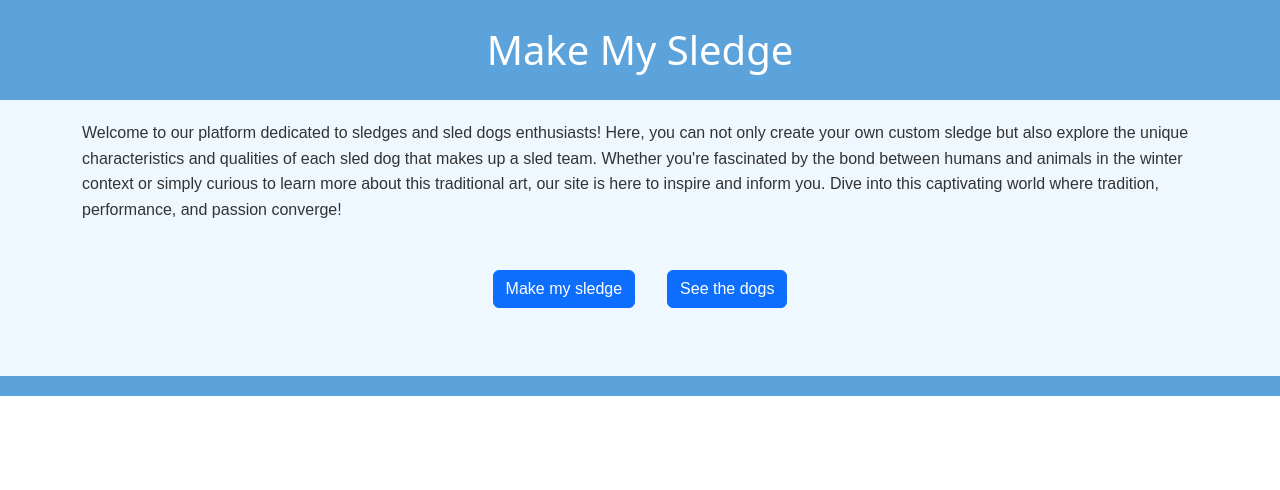
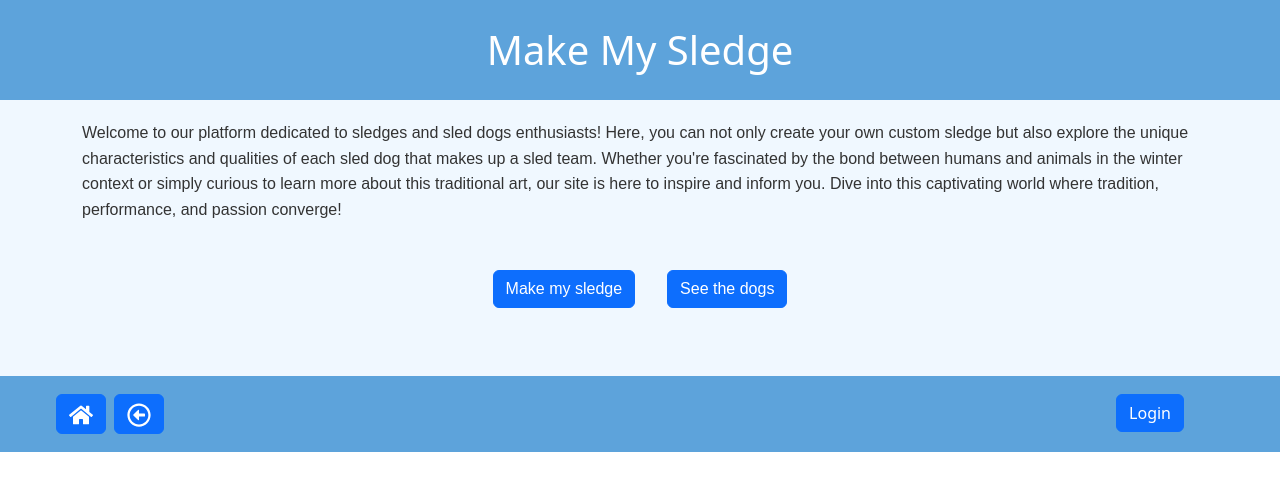
Before and after one commit to Hipp01/make_my_sledge_app, a React (Vite) app: page / in a window 1280 px wide. Shown: the top 490 px of the page. Built offline with nearby package versions, Linux system fonts and the light colour scheme.

Commit message:
footer on home

```diff
--- a/src/Home.jsx
+++ b/src/Home.jsx
@@ -5,7 +5,6 @@ export default function Home() {
             <div className="text-center my-5">
                 <a href={`make_sledge`} className="btn btn-primary mx-3">Make my sledge</a>
                 <a href={`dogs`} className="btn btn-primary mx-3">See the dogs</a>
-
             </div>
         </div>
 
--- a/src/components/Layout.jsx
+++ b/src/components/Layout.jsx
@@ -34,8 +34,6 @@ const Layout = () => {
         </Routes>
       </main>
       <footer>
-          { window.location.pathname === "/" ?
-              null :
               <div className='d-flex bd-highlight'>
                   <div className=''>
                       <div className='mx-5 p-2 bd-highlight'>
@@ -53,7 +51,6 @@ const Layout = () => {
                   )}
                   </div>
               </div>
-          }
       </footer>
       <ArrowUp />
     </div>
--- a/src/components/dogs/DogDetails.jsx
+++ b/src/components/dogs/DogDetails.jsx
@@ -145,7 +145,7 @@ export default function DogDetails() {
               />
             </div>
             {isAuthenticated ? (
-              <div className="w-25 mx-auto mt-3 bg-secondary text-white p-2 rounded">
+              <div className="col-lg-3 mx-auto mt-3 bg-secondary text-white p-2 rounded">
                 <form onSubmit={handleSubmit}>
                   <input
                     type="file"
```
